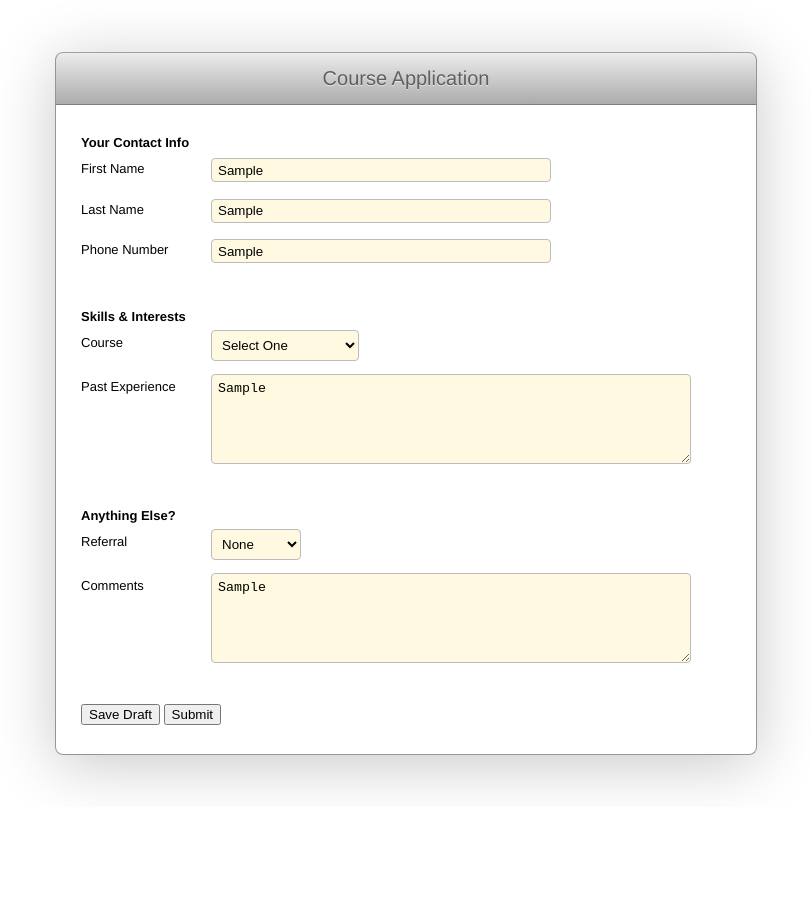
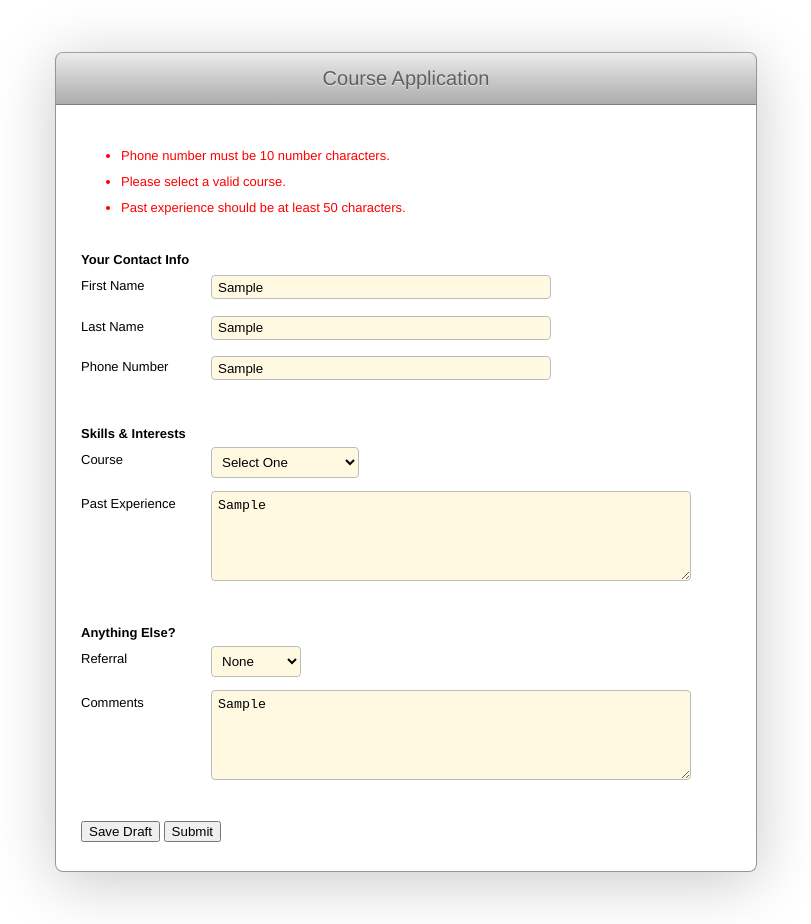
Before and after one commit to stephaniejchan8/GA-15-Form-Validation, a plain HTML site: page index.html in a window 1280 px wide. Both pictures are taken after typing "Sample", "Sample", "Sample", "Sample", "Sample" into the empty fields and a click on the input "Submit". Shown: the whole page, without its empty margins (234-1045 px from the left). Before the commit the page ends 807 px from the top, so only its background shows below. Drawn offline with Linux system fonts and the light colour scheme.

Commit message:
2nd commit - finished project, refactored code

```diff
--- a/index.html
+++ b/index.html
@@ -36,7 +36,7 @@
 
       <div class="form-row">
         <label for="course">Course</label>
-        <select id="course">
+        <select id="course" aria-required="true" required>
           <option>Select One</option>
           <optgroup label="Web Development">
             <option value="frontEnd">Front-end</option>
--- a/main.css
+++ b/main.css
@@ -85,3 +85,7 @@ input[type="text"] {
 textarea {
   display: block;
 }
+
+#errors {
+  color: red;
+}
--- a/main.js
+++ b/main.js
@@ -10,46 +10,81 @@
 //    - add `li` element with validation text to `ul#errors` element
 //    - add `aria-invalid="true"` to the invalid fields
 
-// Prevent form being submitted to back end when user submits (as we are only working in front end)
-document.querySelector('#application-form').addEventListener('submit', function (e) {
+// Declare variable to store validation messages
+let validationArray;
+
+// Create ul (with id 'errors') to push validation messages to
+const errors = document.createElement('ul');
+errors.id = 'errors';
+
+// Create JS variable of form DOM
+const applicationForm = document.querySelector('#application-form');
+
+// Submit form event listener
+applicationForm.addEventListener('submit', function (e) {
+  // Prevent form being submitted to back end when user submits (as we are only working in front end)
   e.preventDefault();
 
-  // Run function to get user input and validate
-  getInput();
+  // Empty validationArray of previous error messages
+  validationArray = [];
+  obtainInput('#firstName');
+  obtainInput('#lastName');
+  obtainInput('#phone');
+  obtainInput('#course');
+  obtainInput('#pastExperience');
+  printError();
 });
 
-let validation;
-const errors = document.createElement('ul');
-errors.id = 'errors';
-const validationArray = [];
+// Obtain user input and clean data
+function obtainInput(id) {
+  const input = document.querySelector(id);
+  const inputValue = document.querySelector(id).value.trim();
+  validateInput(inputValue, id, input);
+}
 
-
-function getInput() {
-  // Obtain user input
-  const firstName = document.querySelector('#firstName').value;
-  const lastName = document.querySelector('#lastName').value;
-
-
-  // Clean data
-  const firstNameClean = firstName.trim();
-  console.log(firstNameClean);
-  console.log(firstNameClean.length);
-  // Validate user input
-  validateInput();
-
-  function validateInput() {
-    // Check if first name is at least 2 characters
-    if (firstNameClean.length < 3) {
-      validation = document.createElement('li');
-      validation.textContent = 'First name must be at least 2 characters.';
-      validationArray.push(validation);
-      console.log(validationArray[0]);
-    }
-    // Check if last name is at least 2 characters
-    if (lastName.length < 3) {
-      validation = document.createElement('li');
-      validation.textContent = 'Last name must be at least 2 characters.';
-      validationArray.push(validation);
-    }
+// Validate user input
+function validateInput(inputValue, string, element) {
+  let message;
+  // Check that first name input is at least 2 characters
+  if (string === "#firstName" && inputValue.length < 3) {
+    message = 'First name must be at least 2 characters.';
+  } // Check that last name input is at least 2 characters
+  else if (string === "#lastName" && inputValue.length < 3) {
+    message = 'Last name must be at least 2 characters.';
+  } // Check that phone number input is exactly 10 characters and contains numbers only
+  else if (string === "#phone" && (inputValue.length !== 10 || (!+inputValue || !Number.isInteger(+inputValue)))) {
+    message = "Phone number must be 10 number characters."
+  } // Check that a valid course was selected
+  else if (string === '#course' && inputValue === "Select One") {
+    message = "Please select a valid course.";
+  } // Check that past experience input is at least 50 characters
+  else if (string === '#pastExperience' && inputValue.length <= 50) {
+    message = "Past experience should be at least 50 characters.";
+  } // If user input is invalid, create error message and set aria-invalid to true
+  if (message !== undefined) {
+    createError(message);
+    element.setAttribute('aria-invalid', 'true');
+  } // if user input is valid, set aria-invalid to false
+  else {
+    element.setAttribute('aria-invalid', 'false');
   }
 }
+
+// Create li with a specific validation message and push it into validationArray
+const createError = (errorMessage) => {
+  const validation = document.createElement('li');
+  validation.textContent = errorMessage;
+  validationArray.push(validation);
+}
+
+// Display error messages at top of form
+const printError = () => {
+  applicationForm.insertAdjacentElement('afterbegin', errors);
+  // Remove all error messages from last submit
+  while (errors.firstChild) {
+    errors.removeChild(errors.firstChild);
+  }
+  for (let i = 0; i < validationArray.length; i++) {
+    errors.appendChild(validationArray[i]);
+  }
+}
```
